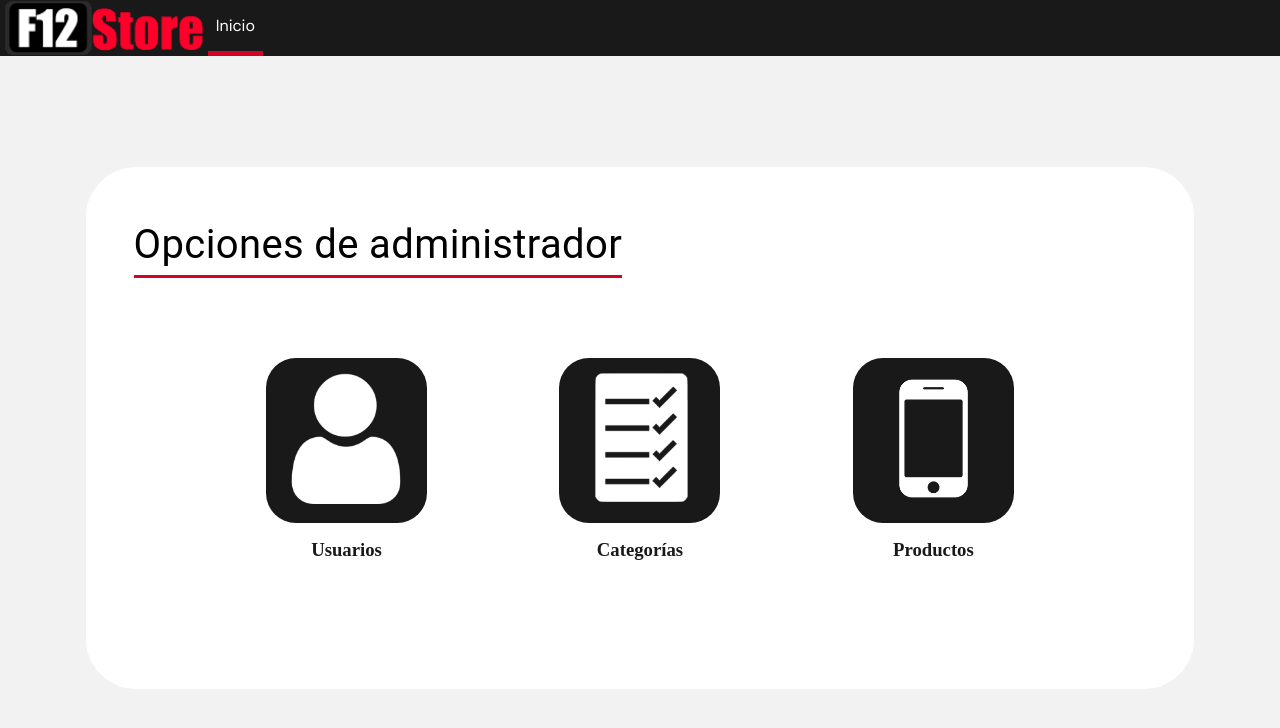
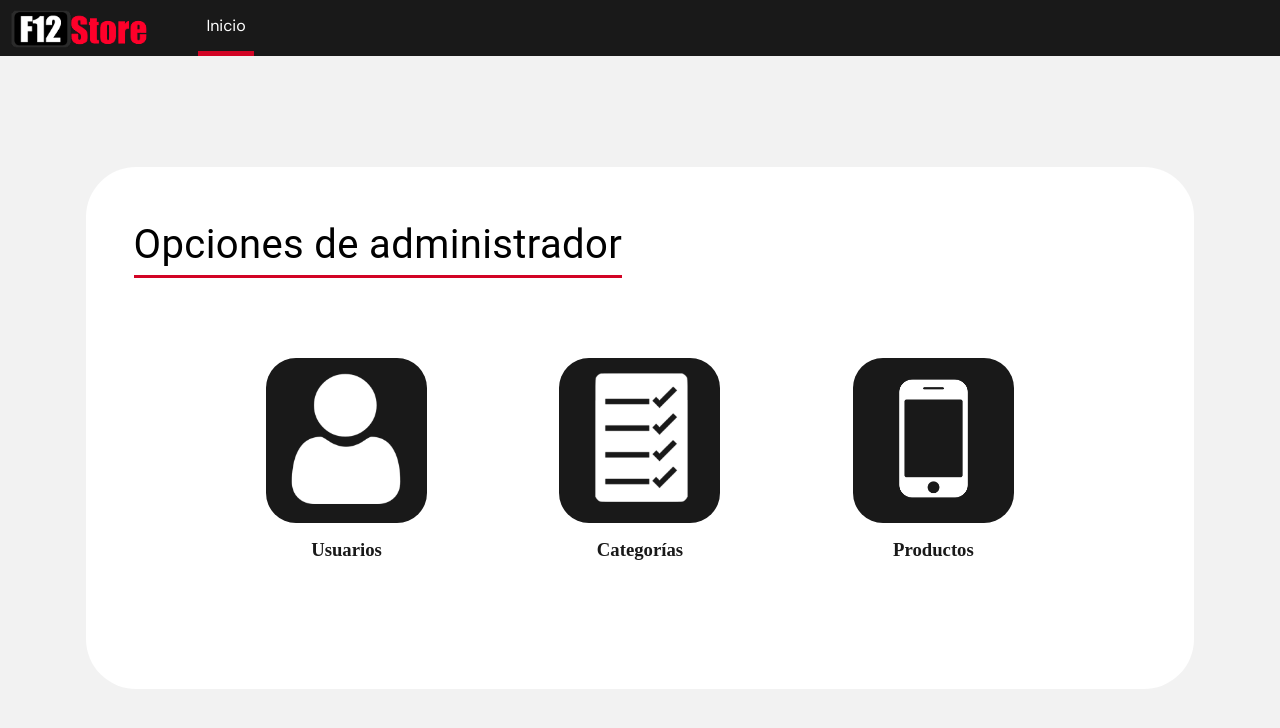
Before and after one commit to FearHeim/gestion-inventario, a React (Create React App) app: page / in a window 1280 px wide. Shown: the top 728 px of the page. Built offline with nearby package versions, Linux system fonts and the light colour scheme.

Commit message:
Agregar stilo al logo

```diff
--- a/src/Components/NavBar/NavBar.css
+++ b/src/Components/NavBar/NavBar.css
@@ -7,6 +7,13 @@
   margin: 0;
   height: 100%;
 }
+
+.logo{
+  padding-top:0.6em;
+  padding-right: 3em;
+  height: 3em;
+  padding-left: 0.5em;
+}
 .NavLink-Active {
   border-bottom: 5px solid #d20425;
 }
```
